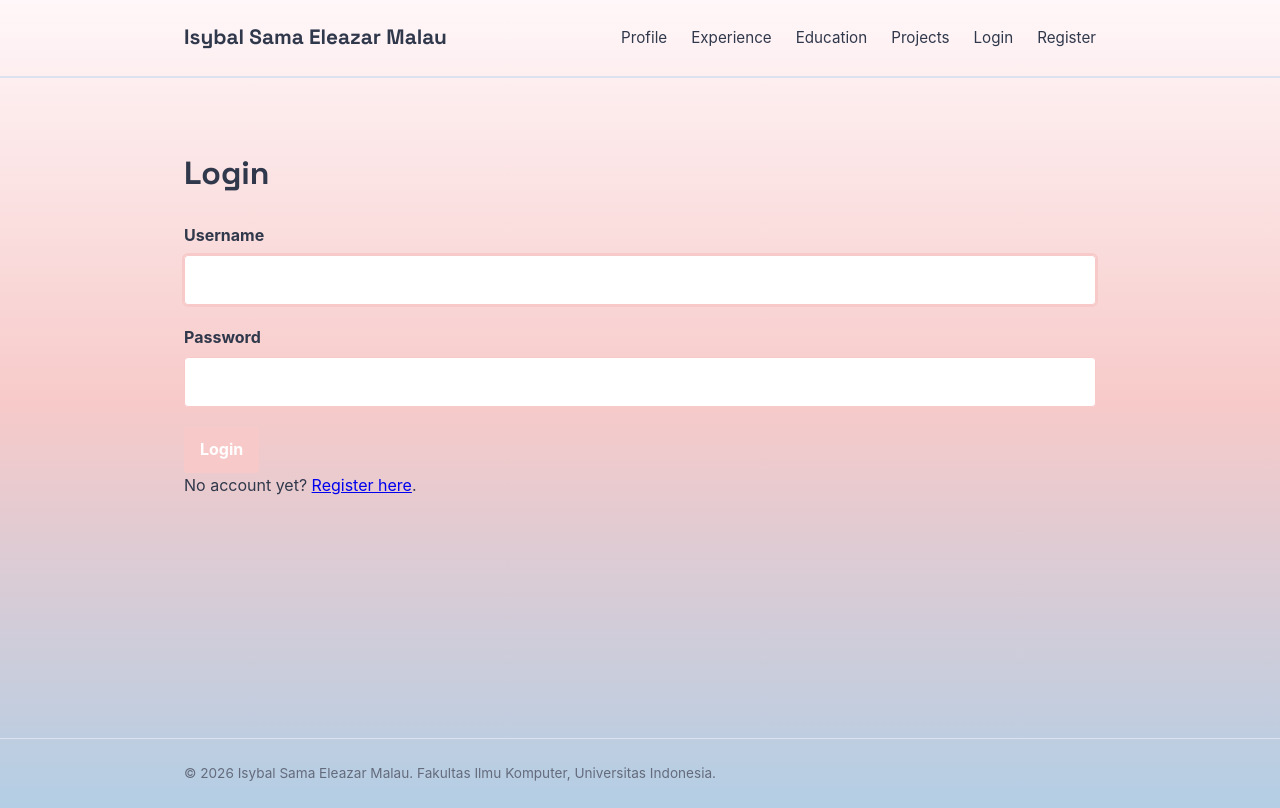
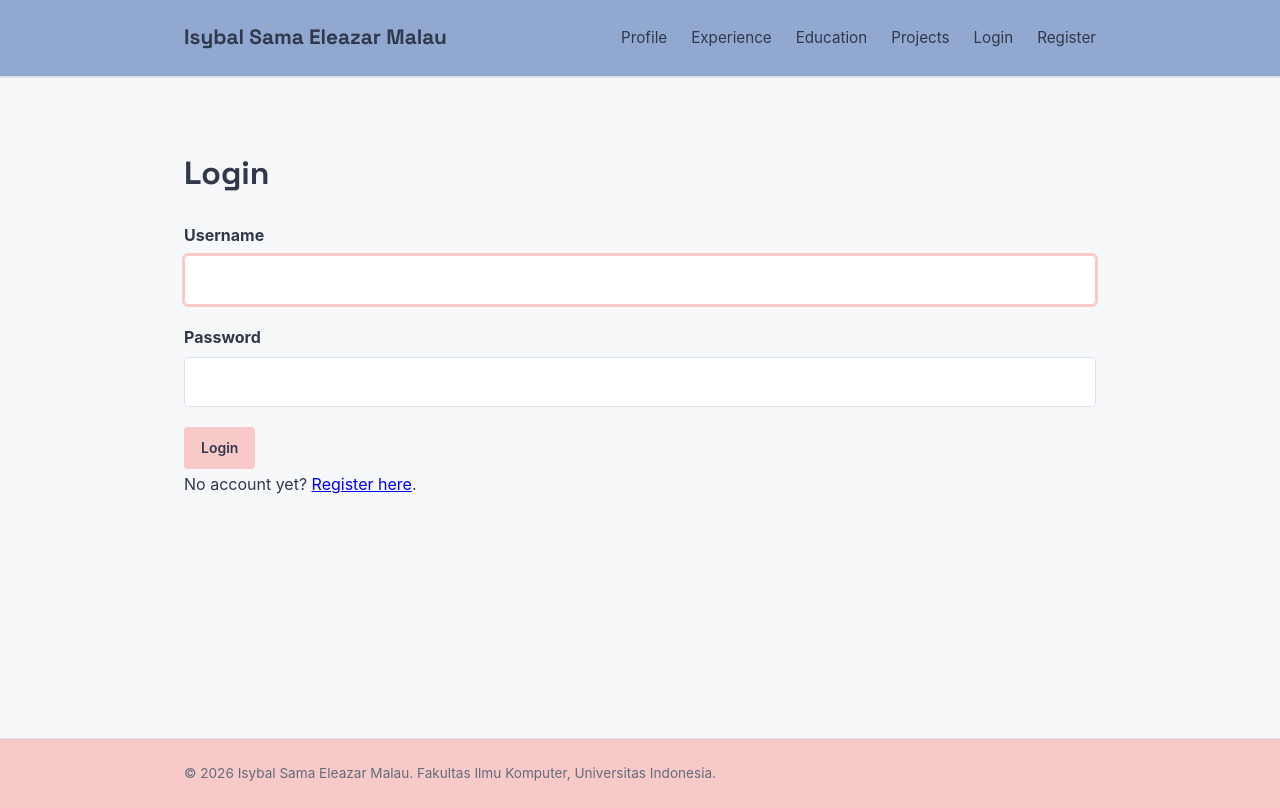
Before and after one commit to eleazarmalau/MyRepository, a Django app: page /login/ in a window 1280 px wide. Run offline with Django 5.2, Linux system fonts and the light colour scheme.

Commit message:
feat: new colors and adjusting css stuff

```diff
--- a/static/css/style.css
+++ b/static/css/style.css
@@ -6,19 +6,21 @@
 
 :root {
     --ink: #30384b;
-    --paper: #fff7f9;
+    --paper: #f7f8fa;
+    --surface: #ffffff;
     --accent: #f7cac9;
-    --accent-dark: #657ba6;
-    --line: #dce2ef;
-    --text-muted: #646b7c;
-    --serenity: #91A8D0;
-    --radius: 4px;
+    --serenity: #91a8d0;
+    --accent-dark: #465e85;
+    --serenity-soft: #e8edf5;
+    --line: #dce2eb;
+    --text-muted: #626b7a;
+    --radius : 4px;
 }
 
 body {
     font-family: -apple-system, "Segoe UI", Roboto, Helvetica, Arial, sans-serif;
     color: var(--ink);
-    background: linear-gradient(to bottom, #fff7f9, #f7cac9,#b3cee5);
+    background: var(--paper);
     line-height: 1.6;
 }
 
@@ -33,6 +35,7 @@
 }
 
 .site-header {
+    background: var(--serenity);
     border-bottom: 1px solid var(--line);
 }
 
@@ -40,6 +43,8 @@
     display: flex;
     justify-content: space-between;
     align-items: center;
+    flex-wrap: wrap;
+    gap: 1rem 2rem;
     padding: 1.25rem 1.5rem;
 }
 
@@ -166,13 +172,14 @@
     aspect-ratio: 1 / 1;
     object-fit: cover;
     border-radius: var(--radius);
-    border: 3px solid var(--ink);
+    border: 1px solid var(--line);
 }
 .site-footer {
     padding: 1.5rem;
     color: var(--text-muted);
     font-size: 0.85rem;
     border-top: 1px solid var(--line);
+    background: var(--accent);
 }
 
 @media (max-width: 600px) {
@@ -204,6 +211,7 @@
 .site-header nav{
     flex-wrap: wrap;
     gap: 0.75rem 1.5rem;
+    align-items: center;
 }
 
 .site-header nav a{
@@ -653,11 +668,14 @@
 }
 
 .form-group input,
-.form-group textarea {
+.form-group textarea,
+.project-search_imput {
     width: 100%;
     box-sizing: border-box;
     padding: 0.7rem;
-    border: 1px solid var(--accent);
+    border: 1px solid var(--line);
+    background: var(--surface);
+    color: var(--ink);
     border-radius: var(--radius);
     font: inherit;
     transition:
@@ -678,40 +696,98 @@
 }
 
 .button {
-    display: inline-block;
-    height: fit-content;
-    border: 0;
+    display: inline-flex;
+    align-items: center;
+    justify-content: center;
+    gap: 0.45rem;
+    min-height: 42px;
+    padding: 0.65rem 1rem;
+    border: 1px solid transparent;
     border-radius: var(--radius);
-    padding: 0.65rem 1rem;
     background: var(--accent);
-    color: white;
+    color: var(--ink);
     cursor: pointer;
     font: inherit;
-    font-weight: 700;
+    font-size: 0.875rem;
+    font-weight: 600;
+    line-height: 1.4;
     text-decoration: none;
-    transition: transform 0.2s ease, box-shadow 0.2s ease, background-color 0.2s ease;
+    transition:
+        transform 0.2s ease,
+        box-shadow 0.2s ease,
+        background-color 0.2s ease;
 }
 
-.button:hover,
+.button-login {
+    display: inline-flex;
+    align-items: center;
+    justify-content: center;
+    gap: 0.45rem;
+    min-height: 42px;
+    padding: 0.65rem 1rem;
+    border: 1px solid transparent;
+    border-radius: var(--radius);
+    background: var(--accent);
+    margin-bottom: 3px;
+    color: var(--ink);
+    cursor: pointer;
+    font: inherit;
+    font-size: 0.875rem;
+    font-weight: 600;
+    line-height: 1.4;
+    text-decoration: none;
+    transition:
+        transform 0.2s ease,
+        box-shadow 0.2s ease,
+        background-color 0.2s ease;
+}
+
+.button:hover{
+    transform: translateY(-1px);
+    box-shadow: 0 4px 10px rgba(48, 56, 75, 0.08);
+}
 .button:focus-visible {
-    transform: translateY(-2px);
-    box-shadow: 0 6px 12px rgba(48, 56, 75, 0.2);
+    outline: 2px solid var(--accent-dark);
+    outline-offset: 3px;
 }
+
 
 .button:active {
     transform: translateY(0);
     box-shadow: none;
 }
 
-.button-secondary {
-    background: var(--ink);
+.button-secondary,
+.button.education-update-button{
+    background: var(--serenity-soft);
+    color: var(--accent-dark);
+    border-color: var(--line);
+}
+
+.button.education-delete-button {
+    background: #fff1f0;
+    color: #a33131;
+    border-color: #efcecb;
+}
+
+.button.education-delete-confirm-button {
+    background: #a33131;
+    color: #ffffff;
+}
+
+.button-secondary:hover,
+.education-update-button:hover,
+.education-update-button:focus-visible {
+    background: #dbe4f1;
+    color: var(--accent-dark);
 }
 
 .project-card {
     overflow: hidden;
     border: 1px solid var(--line);
     border-radius: var(--radius);
-    background: var(--paper);
+    background: var(--serenity-soft);
+    padding: 16px;
     transition: transform 0.2s ease, box-shadow 0.2s ease;
 }
 
--- a/templates/login.html
+++ b/templates/login.html
@@ -24,7 +24,7 @@
                     {% for error in form.non_field_errors %}
                         <p class="form-error">{{ error }}</p>
                     {% endfor %}
-                    <button type="submit" class="button">Login</button>
+                    <button type="submit" class="button-login">Login</button>
                 </form>
                 <p>No account yet? <a href="{% url 'main:register' %}">Register here</a>.</p>
             </div>
--- a/templates/projects.html
+++ b/templates/projects.html
@@ -30,7 +30,7 @@
                 </form>
                 <div class="experience-grid project-grid">
                     {% for project in project_list %}
-                        <article class="experience-card">
+                        <article class="project-card">
                             {% if project.project_image_url %}
                                 <img src="{{ project.project_image_url }}"
                                      alt="Gambar {{ project.title }}"
```
Also changed, not shown: other parts of static/css/style.css (+82 -52 lines).
